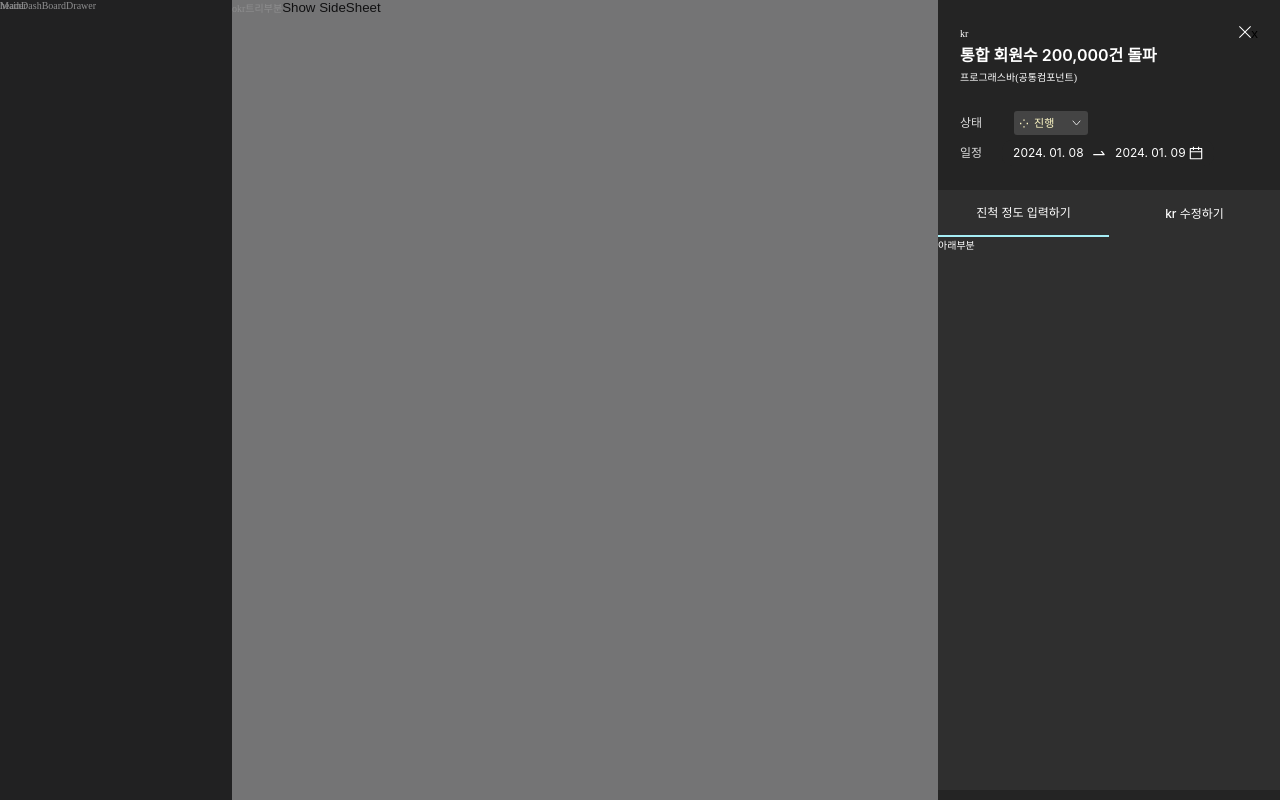
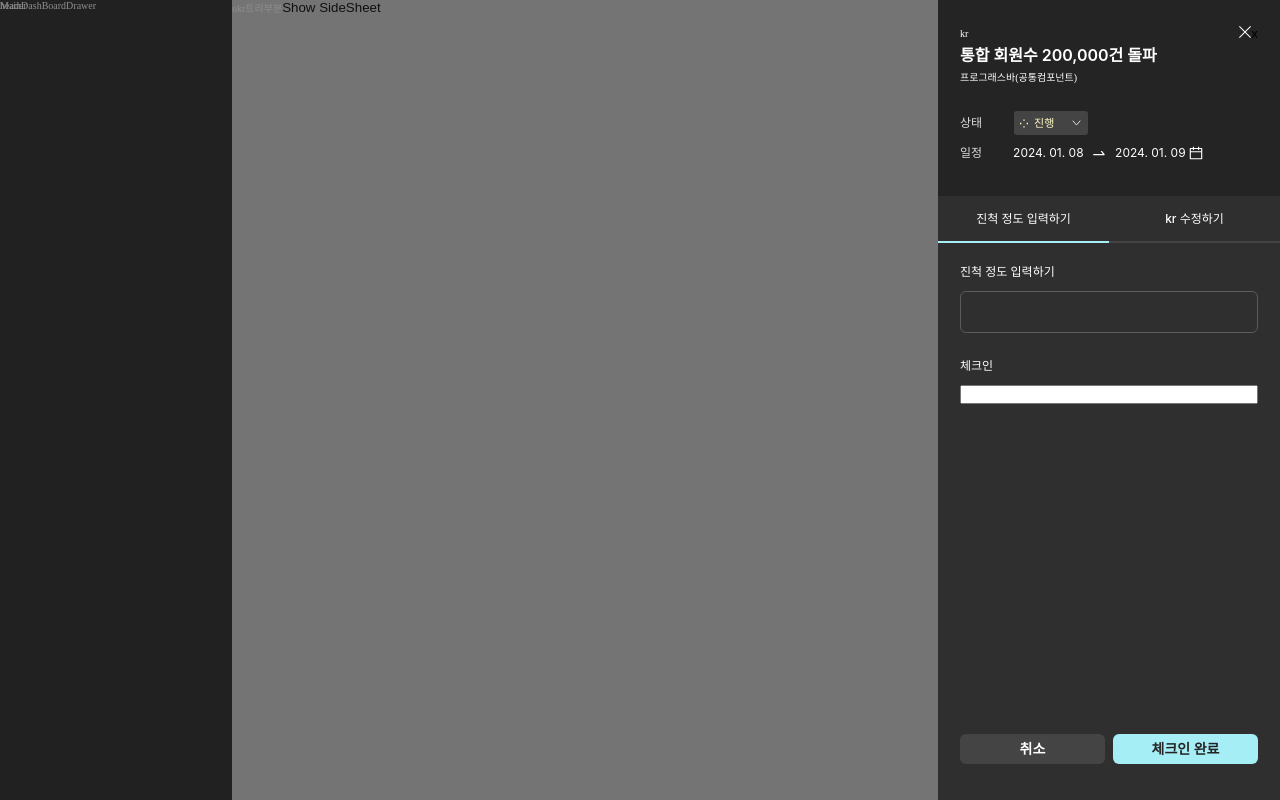
Before and after one commit to MOONSHOT-Team/MOONSHOT-CLIENT, a React (Vite) app: page /dashboard in a window 1280 px wide. Built offline with nearby package versions, Linux system fonts and the light colour scheme; a web font is replaced by a local one; what emotion-normalize would draw is missing.

Commit message:
feat: 체크인 입력부분 공통컴포넌트 구현

```diff
--- a/src/MainDashBoard/components/sideSheet/KrCheckIn.tsx
+++ b/src/MainDashBoard/components/sideSheet/KrCheckIn.tsx
@@ -3,19 +3,63 @@ import styled from '@emotion/styled';
 import { ChangeEvent, useState } from 'react';
 
 /** 진척 정도 입력하는 뷰입니다 */
+const 진척정도입력하기 = () => {
+  return (
+    <section css={enterLayoutStyles}>
+      <article css={enterArticleStyles}>
+        <span css={enterInputBoxStyles}>
+          <StLabel htmlFor="enterProgress">진척 정도 입력하기</StLabel>
+          <StEnterProgressInput id="enterProgress" />
+        </span>
+        <span css={enterInputBoxStyles}>
+          <StLabel htmlFor="enterProgressCheckin">체크인</StLabel>
+          <input id="enterProgressCheckin" />
+        </span>
+      </article>
+      <footer css={enterFooterStyles}>
+        <EnterBtn isActiveBtn={false} isCancel={true}>
+          취소
+        </EnterBtn>
+        <EnterBtn isActiveBtn={true} isCancel={false}>
+          체크인 완료
+        </EnterBtn>
+      </footer>
+    </section>
+  );
+};
 
-/** 체크인을 할 수 있는 뷰 입니다 (진척상황입력, kr수정) */
+const StEnterProgressInput = styled.input`
+  width: 100%;
+  padding: 1.1rem 1.2rem;
+  color: ${({ theme }) => theme.colors.gray_000};
+  background-color: transparent;
+  border: 1px solid ${({ theme }) => theme.colors.gray_450};
+  border-radius: 6px;
+
+  ${({ theme }) => theme.fonts.body_12_medium};
+
+  &:focus {
+    outline: none;
+  }
+`;
+
+const enterInputBoxStyles = css`
+  display: flex;
+  flex-direction: column;
+  gap: 1rem;
+`;
+
+/** 체크인을 할 수 있는 뷰 입니다 (진척정도입력, kr수정) */
 const KrCheckIn = () => {
   const [isActive, setIsActive] = useState('진척 정도 입력하기');
 
   const handleRadioChange = (e: ChangeEvent<HTMLInputElement>) => {
-    console.log(e.target.value);
     setIsActive(e.target.value);
   };
   return (
-    <div>
-      <form css={checkRadioContainerStyles}>
-        <StRadiodLabel htmlFor="krCheckInput" css={checkRadioStyles}>
+    <KrCheckInContainer>
+      <div css={checkRadioContainerStyles}>
+        <StRadiodLabel htmlFor="krCheckInput">
           <StRadioInput
             id="krCheckInput"
             type="radio"
@@ -26,7 +70,7 @@ const KrCheckIn = () => {
           ></StRadioInput>
           <span>진척 정도 입력하기</span>
         </StRadiodLabel>
-        <StRadiodLabel htmlFor="krCheckEdit" css={checkRadioStyles}>
+        <StRadiodLabel htmlFor="krCheckEdit">
           <StRadioInput
             id="krCheckEdit"
             type="radio"
@@ -36,13 +80,22 @@ const KrCheckIn = () => {
           ></StRadioInput>
           <span>kr 수정하기</span>
         </StRadiodLabel>
-      </form>
-      {isActive === '진척 정도 입력하기' ? <div>아래부분</div> : <div>kr 수정</div>}
-    </div>
+      </div>
+      {isActive === '진척 정도 입력하기' ? <진척정도입력하기 /> : <div>kr 수정</div>}
+    </KrCheckInContainer>
   );
 };
 
 export default KrCheckIn;
+
+const KrCheckInContainer = styled.section`
+  display: flex;
+  flex-direction: column;
+  justify-content: space-between;
+  width: 100%;
+  height: 100%;
+  background-color: ${({ theme }) => theme.colors.gray_550};
+`;
 
 const checkRadioContainerStyles = css`
   display: flex;
@@ -72,6 +125,7 @@ const StRadioInput = styled.input`
 
     width: 100%;
     height: 100%;
+    border-bottom: 2px solid ${({ theme }) => theme.colors.transparent_white};
   }
 
   &:checked + span {
@@ -79,6 +133,42 @@ const StRadioInput = styled.input`
   }
 `;
 
-const checkRadioStyles = css`
+const enterLayoutStyles = css`
   display: flex;
+  flex-direction: column;
+  justify-content: space-between;
+  width: 100%;
+  height: 100%;
+  padding: 2rem 2.2rem 3.6rem;
 `;
+
+const enterArticleStyles = css`
+  display: flex;
+  flex-direction: column;
+  gap: 2.4rem;
+`;
+
+const enterFooterStyles = css`
+  display: flex;
+  justify-content: space-between;
+  width: 100%;
+`;
+
+const EnterBtn = styled.button<{ isActiveBtn: boolean; isCancel: boolean }>`
+  display: flex;
+  align-items: center;
+  justify-content: center;
+  width: 14.5rem;
+  height: 3rem;
+  color: ${({ theme, isCancel }) => (isCancel ? theme.colors.gray_000 : theme.colors.gray_600)};
+  background-color: ${({ theme, isCancel }) =>
+    isCancel ? theme.colors.gray_500 : theme.colors.sub_mint};
+  ${({ theme }) => theme.fonts.btn_14_semibold};
+
+  border-radius: 6px;
+`;
+
+const StLabel = styled.label`
+  color: ${({ theme }) => theme.colors.gray_000};
+  ${({ theme }) => theme.fonts.body_12_medium};
+`;
--- a/src/MainDashBoard/components/sideSheet/SideSheet.tsx
+++ b/src/MainDashBoard/components/sideSheet/SideSheet.tsx
@@ -48,9 +48,7 @@ const SideSheet = ({ isOpen, onClose }: ISideSheetProps) => {
 
         <section css={StKRDetailLowerStyles}>
           {isCheckinView ? (
-            <StKrCheck>
-              <KrCheckIn />
-            </StKrCheck>
+            <KrCheckIn />
           ) : (
             <>
               <StKrCheckInBtn type="button" onClick={handleCheckInView}>
@@ -129,7 +127,7 @@ const StKrPeriodContainer = styled.div`
   display: flex;
   gap: 2rem;
   align-items: center;
-  margin-bottom: 2.4rem;
+  margin-bottom: 3rem;
 `;
 
 const StKrDetailLabel = styled.p`
@@ -139,10 +137,10 @@ const StKrDetailLabel = styled.p`
 
 const StKRDetailLowerStyles = css`
   display: flex;
+  flex: 1;
   flex-direction: column;
   align-items: center;
   width: 100%;
-  min-height: calc(100vh - 20rem);
 `;
 
 const StKrCheckInBtn = styled.button`
@@ -162,9 +160,3 @@ const StKrCheckInBtn = styled.button`
     background-color: ${({ theme }) => theme.colors.gray_450};
   }
 `;
-
-const StKrCheck = styled.section`
-  width: 100%;
-  height: 100%;
-  background-color: ${({ theme }) => theme.colors.gray_550};
-`;
```
